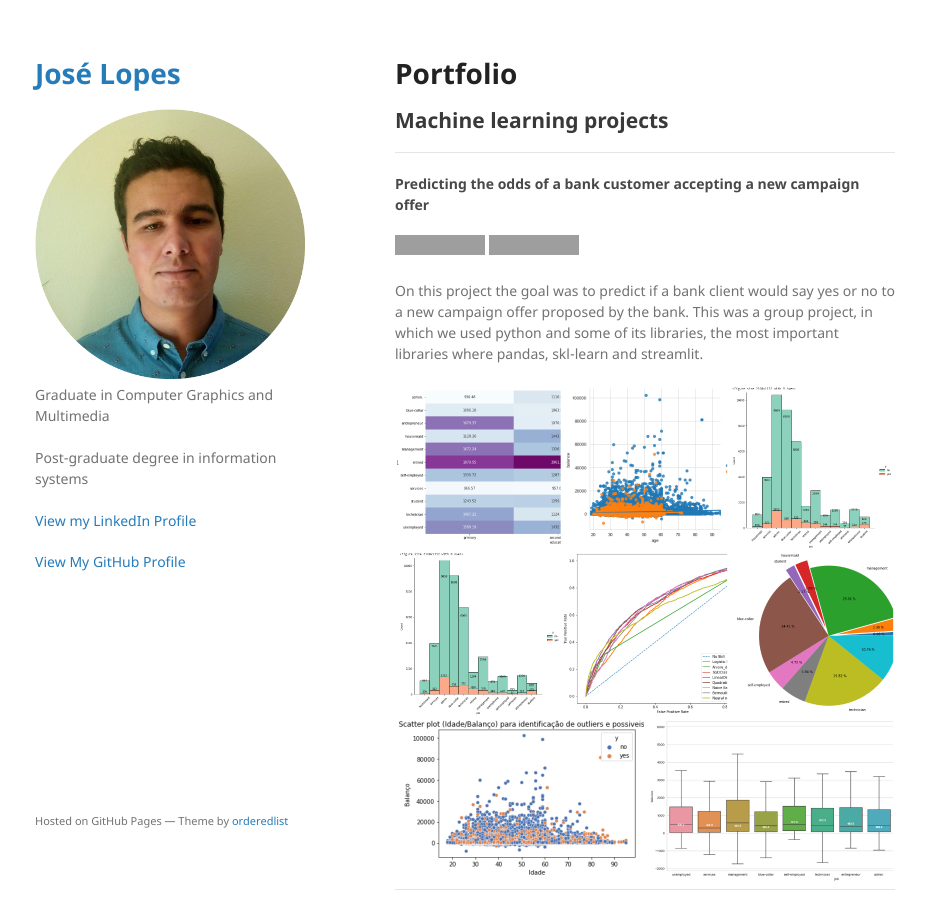
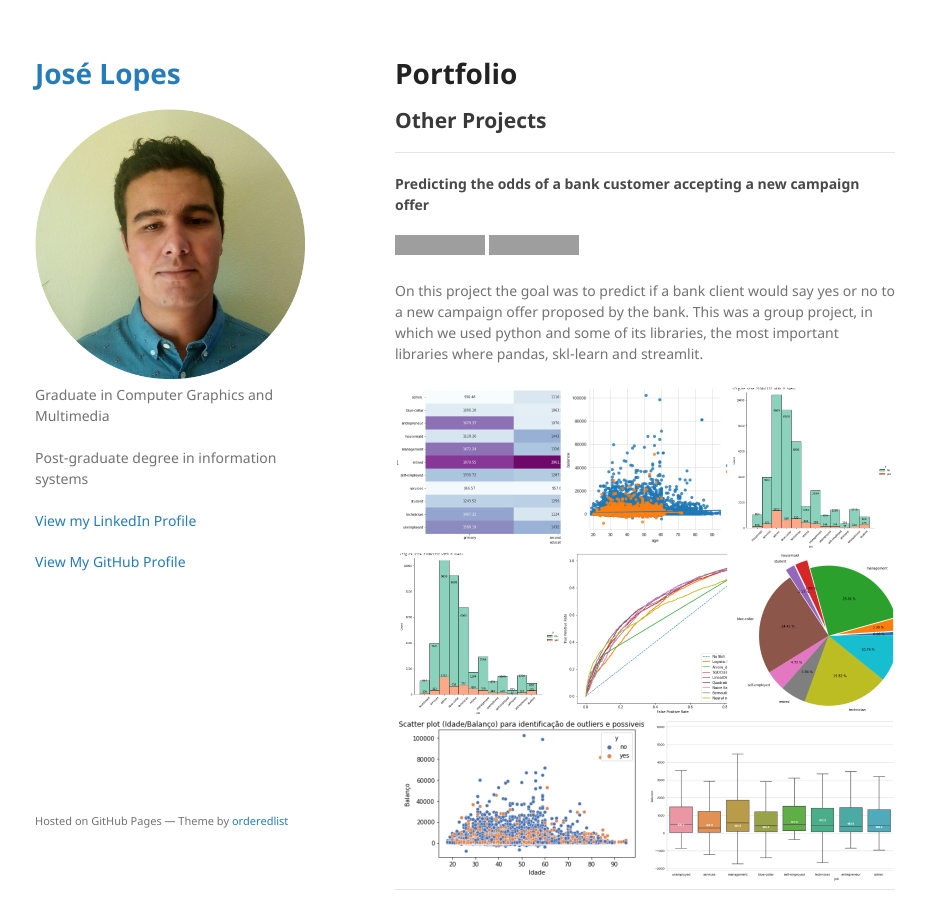
Before and after one commit to LopesJos/Lopesjos.github.io, a Jekyll site: the page built from index.md, in a window 1280 px wide and 900 px high. Shown: the whole window, without its empty margins (175-1101 px from the left). Built offline with Jekyll 4.4.1, drawn with Linux system fonts in a browser that asks for light colours; our own code applies the rules of GitHub Pages for plain Markdown files; grey boxes are pictures that could not be loaded.

Commit message:
Update index.md

```diff
--- a/index.md
+++ b/index.md
@@ -4,7 +4,7 @@ layout: default
 
 # Portfolio
 
-## Machine learning projects
+## Other Projects
 
 ---
 
```
Also changed, not shown: other parts of index.md (+0 -2 lines).
